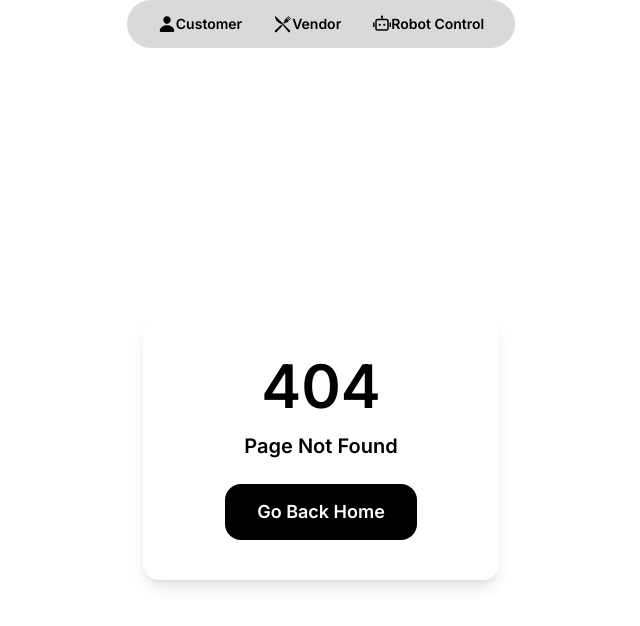
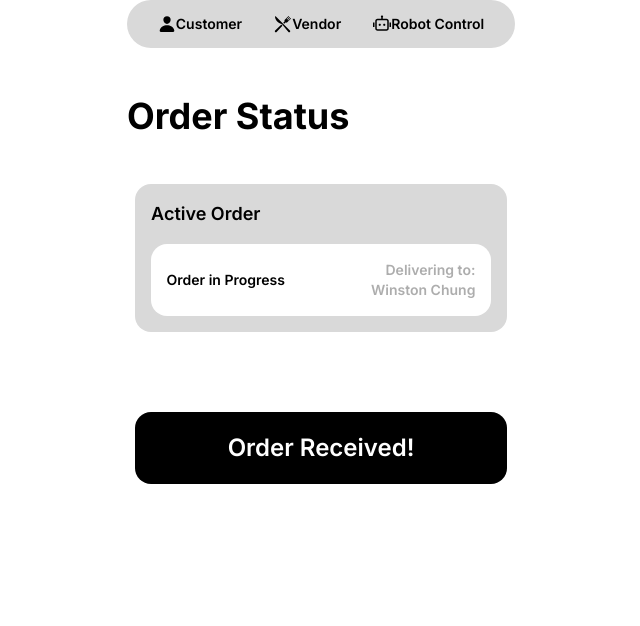
Before and after one commit to TeamScottBot/ScottBot, a Next.js app in the folder frontend/: page /activeOrder in a window 1280 px wide. Before the commit this address had no page. Shown: the top 626 px of the page, without its empty margins (319-959 px from the left). Built offline with nearby package versions, Linux system fonts and the light colour scheme.

Commit message:
feat: Active Order Page

```diff
--- /dev/null
+++ b/frontend/src/app/activeOrder/page.tsx
@@ -0,0 +1,15 @@
+import Header from "@/components/activeOrder/header";
+import OrderStatus from "@/components/activeOrder/orderStatus";
+import OrderReceived from "@/components/activeOrder/orderReceived";
+
+const ActiveOrder = () => {
+  return (
+    <div className="bg-white text-black mx-auto">
+        <Header />
+        <OrderStatus />
+        <OrderReceived />
+    </div>
+  )
+};
+
+export default ActiveOrder;
--- /dev/null
+++ b/frontend/src/components/activeOrder/header.tsx
@@ -0,0 +1,9 @@
+const OrderHeader = () => {
+  return (
+    <div className="flex flex-col my-12 text-black font-bold text-4xl">
+        Order Status
+    </div>
+  );
+};
+
+export default OrderHeader;
--- /dev/null
+++ b/frontend/src/components/activeOrder/orderReceived.tsx
@@ -0,0 +1,13 @@
+const OrderReceived = () => {
+  return (
+    <div className="flex flex-col mt-12 text-black font-semibold">
+      <div className="flex flex-col items-center">
+        <button className="flex bg-black w-23/24 h-18 mt-8 mb-12 items-center justify-center rounded-2xl text-white text-semibold text-2xl hover:bg-scott-grey-300 hover:text-black">
+            Order Received!
+        </button>
+      </div>
+    </div>
+  );
+};
+
+export default OrderReceived;
--- /dev/null
+++ b/frontend/src/components/activeOrder/orderStatus.tsx
@@ -0,0 +1,25 @@
+const OrderStatus = () => {
+  return (
+    <div className="flex flex-col mt-8 text-black font-semibold">
+        <div className="flex flex-col items-center">
+            <div className="flex flex-col bg-scott-grey-200 w-23/24 rounded-2xl">
+            <div className="mt-4 ml-4 text-left text-lg">
+                Active Order
+            </div>
+            <div className="flex bg-white w-11/12 h-18 my-4 items-center justify-between rounded-2xl text-black text-sm mx-auto">
+                <div className="text-black ml-4">
+                Order in Progress
+                </div>
+                <div className="text-scott-grey-300 text-right mr-4">
+                Delivering to: <br />Winston Chung
+                </div>
+            </div>
+            </div>
+        </div>
+    </div>
+
+  );
+};
+
+
+export default OrderStatus;
--- a/frontend/src/components/customer/restarauntSelect.tsx
+++ b/frontend/src/components/customer/restarauntSelect.tsx
@@ -1,3 +1,5 @@
+import Link from "next/link";
+
 const CustomerDashboard = () => {
   return (
     <div className="flex flex-col mt-12 text-black font-semibold">
@@ -13,9 +15,14 @@ const CustomerDashboard = () => {
                 Habit Burger
             </button>
         </div>
-        <button className="flex bg-black w-23/24 h-18 mt-8 mb-12 items-center justify-center rounded-2xl text-white text-semibold text-2xl hover:bg-scott-grey-300 hover:text-black">
-            Place Order
-        </button>
+        <Link
+          href="activeOrder"
+          className="w-full"
+        >
+          <button className="flex bg-black w-23/24 h-18 mt-8 mb-12 items-center justify-center rounded-2xl text-white text-semibold text-2xl hover:bg-scott-grey-300 hover:text-black">
+              Place Order
+          </button>
+        </Link>
       </div>
     </div>
   );
```
